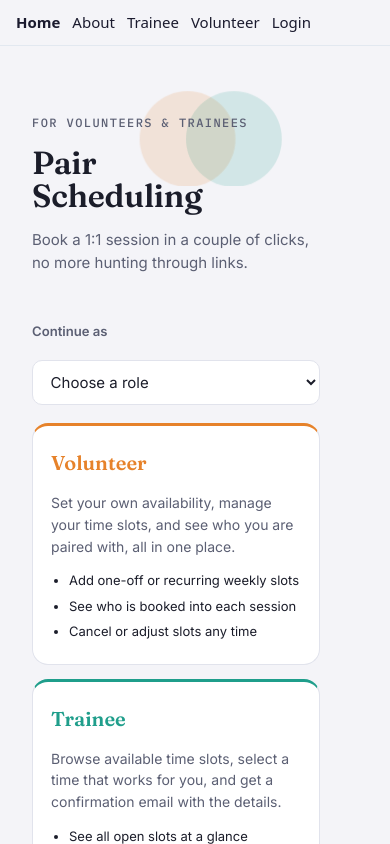
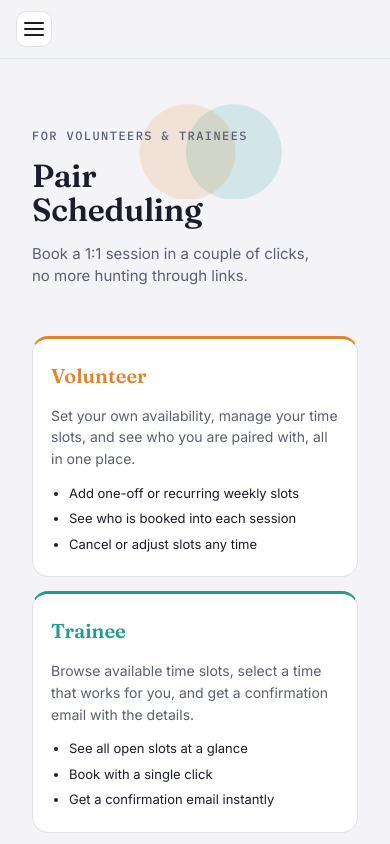
Before and after one commit to theangelskies/Pair-Scheduling, a React (Vite) app in the folder frontend/: page / in a window 390 px wide. Shown: the top 844 px of the page. Built offline with nearby package versions, Linux system fonts and the light colour scheme; no server answers.

Commit message:
Add responsive mobile navigation menu

```diff
--- a/frontend/src/routes/__root.module.css
+++ b/frontend/src/routes/__root.module.css
@@ -1,10 +1,39 @@
 .nav {
+  position: relative;
   padding: 0.75rem 1.5rem;
   border-bottom: 1px solid #e2e8f0;
   display: flex;
   gap: 1rem;
   align-items: center;
   flex-wrap: wrap;
+}
+
+.menuButton {
+  display: none;
+  width: 2.25rem;
+  height: 2.25rem;
+  padding: 0.45rem;
+  border: 1.5px solid var(--border);
+  border-radius: var(--radius);
+  background: var(--surface);
+  cursor: pointer;
+  flex-direction: column;
+  justify-content: center;
+  gap: 0.25rem;
+}
+
+.menuButton span {
+  display: block;
+  width: 100%;
+  height: 2px;
+  border-radius: 999px;
+  background: var(--ink);
+}
+
+.navLinks {
+  display: flex;
+  gap: 1rem;
+  align-items: center;
 }
 
 .userBadge {
@@ -67,9 +96,32 @@
     gap: 0.75rem;
   }
 
+  .menuButton {
+    display: flex;
+  }
+
+  .navLinks {
+    display: none;
+    width: 100%;
+    order: 3;
+    flex-direction: column;
+    align-items: stretch;
+    gap: 0.25rem;
+    padding-top: 0.5rem;
+  }
+
+  .navLinksOpen {
+    display: flex;
+  }
+
+  .navLink {
+    padding: 0.65rem 0;
+  }
+
   .userBadge {
     width: 100%;
     margin-left: 0;
+    order: 2;
   }
 
   .main {
--- a/frontend/src/routes/__root.tsx
+++ b/frontend/src/routes/__root.tsx
@@ -46,23 +46,48 @@ function useCurrentUser() {
 function RootLayout() {
   const navigate = useNavigate()
   const { user, setUser } = useCurrentUser()
+  const [menuOpen, setMenuOpen] = useState(false)
+
+  function closeMenu() {
+    setMenuOpen(false)
+  }
 
   function handleSignOut() {
     localStorage.removeItem('currentUser')
     setUser(null)
+    closeMenu()
     void navigate({ to: '/login' })
   }
 
   return (
     <>
       <nav className={styles.nav}>
-        <Link to="/" activeProps={{ className: styles.navLinkActive }} className={styles.navLink}>
+        <button
+          type="button"
+          className={styles.menuButton}
+          aria-label="Toggle navigation menu"
+          aria-expanded={menuOpen}
+          onClick={() => setMenuOpen((open) => !open)}
+        >
+          <span />
+          <span />
+          <span />
+        </button>
+
+        <div className={`${styles.navLinks} ${menuOpen ? styles.navLinksOpen : ''}`}>
+          <Link
+            to="/"
+            activeProps={{ className: styles.navLinkActive }}
+            className={styles.navLink}
+            onClick={closeMenu}
+          >
             Home
           </Link>
           <Link
             to="/about"
             activeProps={{ className: styles.navLinkActive }}
             className={styles.navLink}
+            onClick={closeMenu}
           >
             About
           </Link>
@@ -70,6 +95,7 @@ function RootLayout() {
             to="/trainee"
             activeProps={{ className: styles.navLinkActive }}
             className={styles.navLink}
+            onClick={closeMenu}
           >
             Trainee
           </Link>
@@ -77,6 +103,7 @@ function RootLayout() {
             to="/volunteer"
             activeProps={{ className: styles.navLinkActive }}
             className={styles.navLink}
+            onClick={closeMenu}
           >
             Volunteer
           </Link>
@@ -84,9 +111,11 @@ function RootLayout() {
             to="/login"
             activeProps={{ className: styles.navLinkActive }}
             className={styles.navLink}
+            onClick={closeMenu}
           >
             Login
           </Link>
+        </div>
 
         {user && (
           <div className={styles.userBadge}>
--- a/frontend/src/routes/home.module.css
+++ b/frontend/src/routes/home.module.css
@@ -119,27 +119,6 @@
 .rolesSection {
   display: flex;
   flex-direction: column;
-  gap: 18px;
-}
-
-.roleSelectLabel {
-  display: none;
-  font-size: 0.82rem;
-  font-weight: 600;
-  color: var(--muted);
-}
-
-.roleSelect {
-  display: none;
-  width: 100%;
-  max-width: 360px;
-  padding: 0.7rem 0.85rem;
-  border: 1px solid var(--line);
-  border-radius: 10px;
-  background: var(--surface);
-  color: var(--ink);
-  font: inherit;
-  align-self: center;
 }
 
 .rolesRow {
@@ -321,21 +300,6 @@
     display: none;
   }
 
-  .roleSelect {
-    display: block;
-    max-width: 100%;
-    align-self: stretch;
-  }
-
-  .rolesSection {
-    max-width: 288px;
-    width: 100%;
-  }
-
-  .roleSelectLabel {
-    display: block;
-  }
-
   .rolesRow {
     flex-direction: column;
     gap: 14px;
--- a/frontend/src/routes/index.tsx
+++ b/frontend/src/routes/index.tsx
@@ -1,4 +1,4 @@
-import { createFileRoute, useNavigate } from '@tanstack/react-router'
+import { createFileRoute } from '@tanstack/react-router'
 import styles from './home.module.css'
 
 // File name determines the URL path: index.tsx → "/"
@@ -49,8 +49,6 @@ const steps = [
 ]
 
 export function HomePage() {
-  const navigate = useNavigate()
-
   return (
     <div className={styles.page}>
       <section className={styles.hero}>
@@ -68,27 +66,6 @@ export function HomePage() {
       </section>
 
       <section className={styles.rolesSection}>
-        <label className={styles.roleSelectLabel} htmlFor="role-select">
-          Continue as
-        </label>
-        <select
-          id="role-select"
-          className={styles.roleSelect}
-          defaultValue=""
-          onChange={(event) => {
-            const role = event.target.value
-            if (role === 'volunteer' || role === 'trainee') {
-              void navigate({ to: role === 'volunteer' ? '/volunteer' : '/trainee' })
-            }
-          }}
-        >
-          <option value="" disabled>
-            Choose a role
-          </option>
-          <option value="volunteer">Volunteer</option>
-          <option value="trainee">Trainee</option>
-        </select>
-
         <div className={styles.rolesRow}>
           {roles.map((role) => (
             <div key={role.key} className={`${styles.roleCard} ${role.accentClass}`}>
```
Lines whose indentation alone changed are shown as unchanged.
